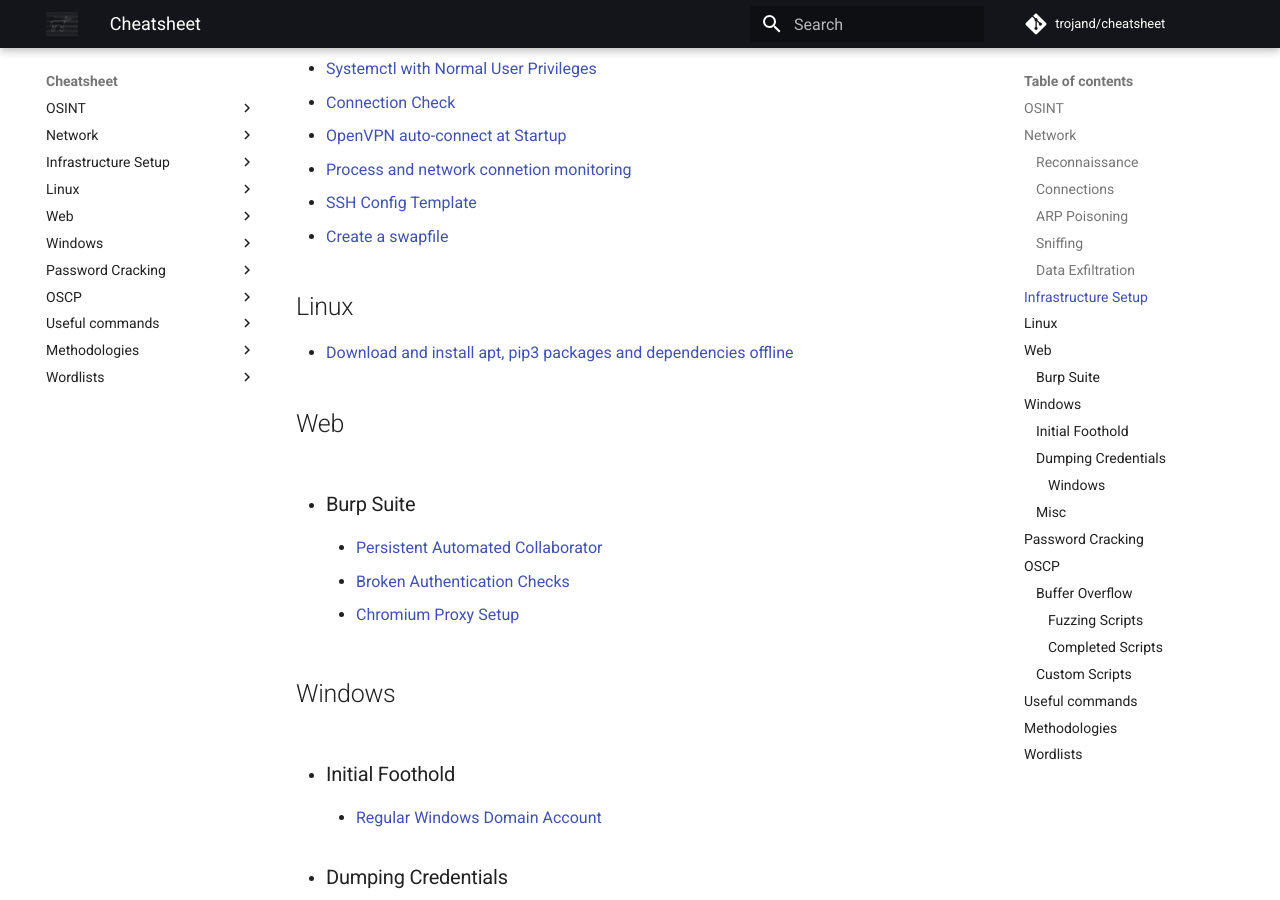
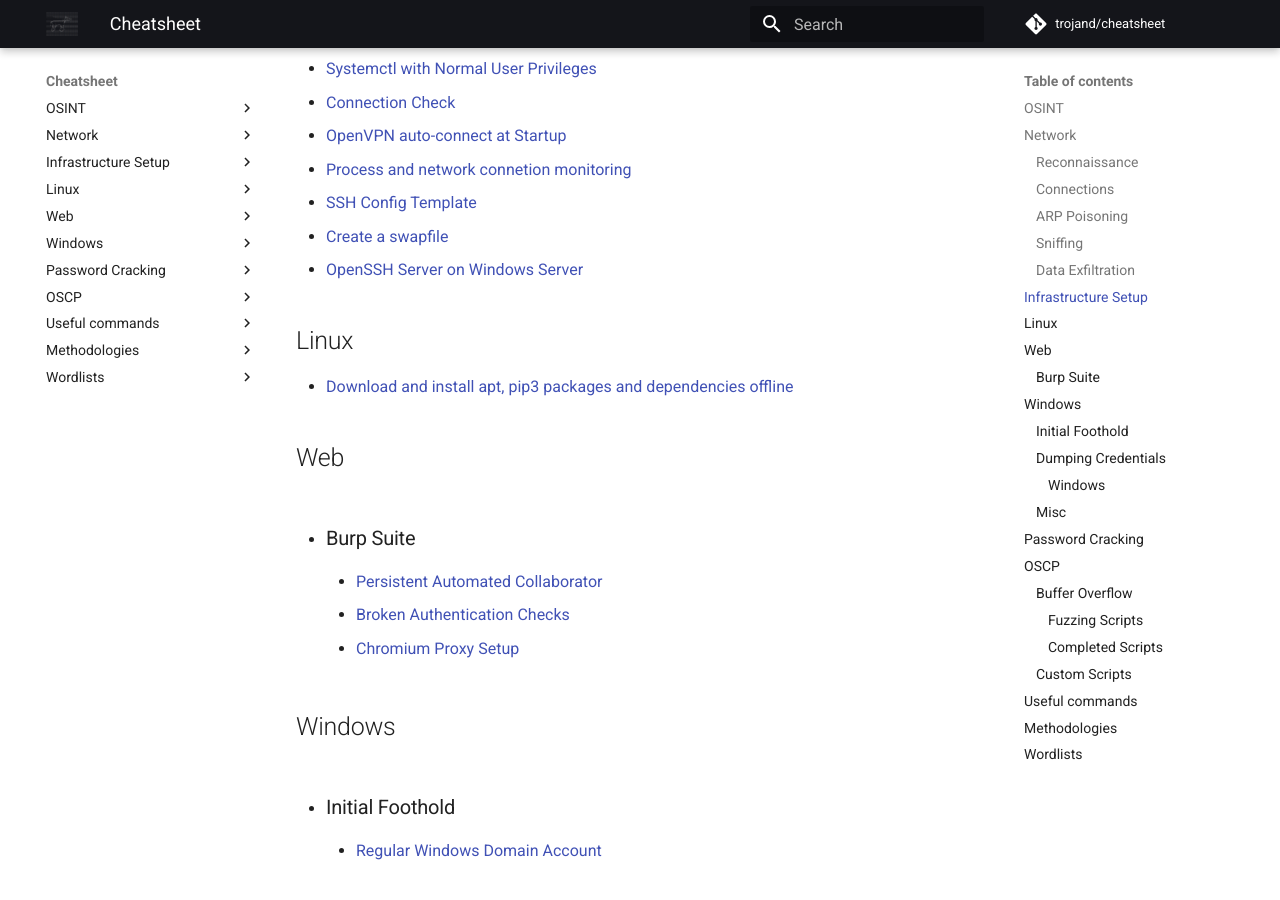
Before and after one commit to trojand/cheatsheet, an MkDocs documentation site: the page built from docs/index.md, in a window 1280 px wide and 900 px high, scrolled down 1177 px. Built offline with MkDocs 1.6.1 and Material for MkDocs 9.7.7, drawn with Linux system fonts in a browser that asks for light colours; comment, search, counter and statistics services are not loaded.

Commit message:
Update index.md

```diff
--- a/docs/index.md
+++ b/docs/index.md
@@ -33,6 +33,7 @@
 * [Process and network connetion monitoring](Infrastructure_Setup/Process_and_network_connection_monitoring.md)
 * [SSH Config Template](Infrastructure_Setup/SSH_Config_Template.md)
 * [Create a swapfile](Infrastructure_Setup/Create_Swapfile.md)
+* [OpenSSH Server on Windows Server](Infrastructure_Setup/OpenSSH_Server_Windows.md)
 
 ## Linux
 * [Download and install apt, pip3 packages and dependencies offline](Linux/Downloading_apt_pip3_packages_offline.md)
```
